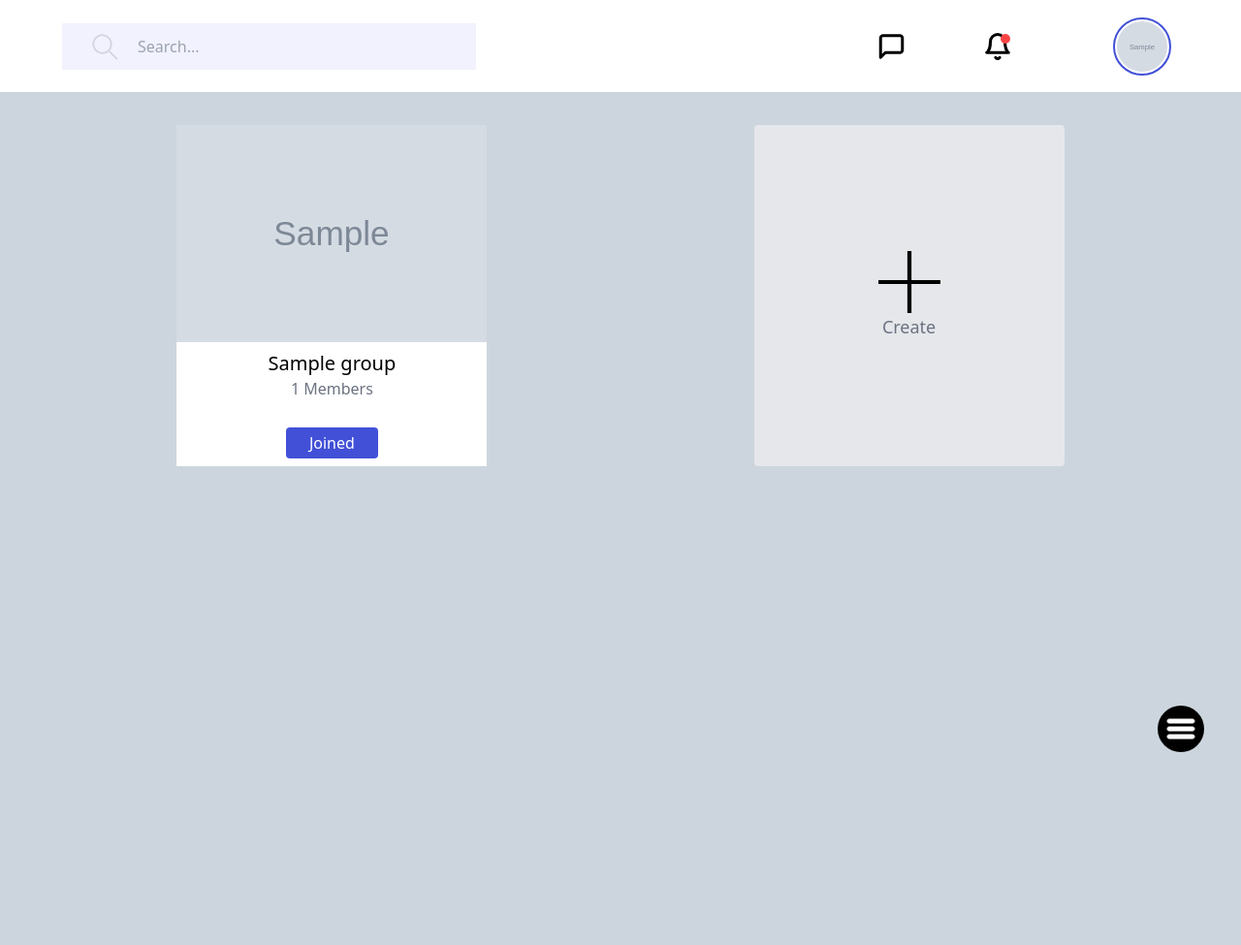
After one commit to arjundey01/AlumniPortal, a Django app: page /groups/ in a window 1280 px wide. The commit adds this page. Shown: the top 975 px of the page at 97% size. Run offline with Django 3.2, Linux system fonts and the light colour scheme; a user stored in the database is signed in; tables that the repository leaves empty hold one stand-in row (values such as "Sample post"); grey boxes marked "Sample" are stand-in pictures; parts of the project's set-up code (start-up, migrations or seed data) failed here and were passed over.

Commit message:
Add group related views
Add all groups page

```diff
--- a/alumniportal/urls.py
+++ b/alumniportal/urls.py
@@ -24,6 +24,7 @@ urlpatterns = [
     path('chat/',include('chat.urls')),
     path('post/', include('post.urls')),
     path('faq/', include('faq.urls')),
+    path('groups/', include('groups.urls')),
 ]
 if settings.DEBUG: #
    urlpatterns += static(settings.MEDIA_URL, document_root=settings.MEDIA_ROOT)
--- a/groups/models.py
+++ b/groups/models.py
@@ -1,9 +1,14 @@
 from django.db import models
-
+from users.models import Account
 # Create your models here.
 class Group(models.Model):
     title = models.CharField(max_length = 75)
     cover_image = models.ImageField(upload_to = 'images/groups', blank=True, null=True)
+    members = models.ManyToManyField(Account, related_name='groups')
 
     def __str__(self):
         return self.title
+
+    @property
+    def member_count(self):
+        return len(self.members.all())
--- /dev/null
+++ b/groups/static/scripts/groups.js
@@ -0,0 +1,42 @@
+$(document).ready(()=>{
+
+});
+
+$('.join-group').on('click',function(e){
+    const id = $(this).attr('data-id');
+    $.ajax({
+        type: 'POST',
+        url: `/groups/join-group/${id}/`,
+        success: (data)=>{
+            $(this).text('Joined');
+            $(this).off('click');
+            let ctr=$(`.member-count[data-id=${id}]`);
+            let val=parseInt(ctr.text().split(" ")[0]);
+            ctr.text(val+1 + " members");
+        }
+    })
+});
+
+$('.create-group').on('click',function(e){
+    $('#overlay').css('display','flex');
+    $('#create-group-form').css('display','flex');
+})
+
+$('#create-group-prev').on('click',function(e){
+    $('#create-group-img').trigger('click');
+})
+
+$('#create-group-img').on('change',function(e){
+    let img = $('#create-group-prev img');
+    img.removeClass(['h-16', 'w-16']);
+    img.addClass(['h-full', 'w-full']);
+    previewImage(this, img[0]);
+})
+
+var previewImage= function(inputImg, prevImg){
+    var reader = new FileReader();
+    reader.onload = function(e) {
+        $(prevImg).attr('src', e.target.result);
+    }
+    reader.readAsDataURL(inputImg.files[0]);
+}
--- /dev/null
+++ b/groups/templates/all_groups.html
@@ -0,0 +1,64 @@
+{% extends "base.html" %}
+
+{% block head%}
+    <title>Groups | Alumni Portal</title>
+    <style>
+        #right-pane{
+            display: none !important;
+        }
+        #content{
+            width: 100% !important;
+            padding-right: 3.5%;
+            padding-left: 3.5%;
+        }
+    </style>
+{% endblock%}
+
+{% block content %}
+    <div class="flex justify-around flex-wrap">
+        {% for group in groups%}
+        <div class="w-80 mt-6 rounded mx-2 flex-grow sm:flex-grow-0">
+            <img src="{{group.cover_image.url}}" alt="" class="w-full h-64 sm:h-56 object-cover">
+            <div class="flex flex-col items-center bg-white py-2">
+                <p class="text-xl font-medium text-center">{{group.title}}</p>
+                <p class="member-count text-md text-gray-500 text-center" data-id="{{group.id}}">{{group.member_count}} Members</p>
+                {% if user.account in group.members.all %}
+                <div class="text-md text-white bg-accent rounded py-1 px-6 mt-3 sm:mt-7" data-id="{{group.id}}">
+                    Joined
+                </div>
+                {% else %}
+                <div class="join-group text-md text-white bg-accent rounded py-1 px-6 mt-3 sm:mt-7 cursor-pointer hover:opacity-90" data-id="{{group.id}}">
+                    Join Group
+                </div>
+                {% endif %}
+            </div>
+        </div>
+        {% endfor %}
+        {% if user.is_staff %}
+        <div class="create-group cursor-pointer hover:opacity-90 w-80 mt-6 rounded mx-2 bg-gray-200 flex-grow sm:flex-grow-0 flex flex-col justify-center items-center self-strech" style="min-height: 352px;">
+            <img src="/static/img/add.svg" alt="" class="h-16 w-16 object-cover">
+            <p class="text-lg text-gray-500">Create</p>
+        </div>
+        {% endif %}
+    </div>
+{% endblock %}
+
+{% block overlay %}
+    <form action="/groups/create/" method="POST" enctype="multipart/form-data" id="create-group-form" class="bg-white rounded p-5 hidden w-full md:w-3/5 lg:w-2/5 h-screen md:h-auto flex-col" >
+        {% csrf_token %}
+        <p class="text-2xl font-medium"> Create a Group</p>
+        <div class="bg-gray-200 p-3 rounded mt-7">
+            <input type="text" name="title" placeholder="Title" class="bg-transparent">
+        </div>
+        <input type="file" name="cover_image" accept="image/png, image/jpeg" id="create-group-img" class="hidden">
+        <p class="mt-10 text-gray-500">Cover image:</p>
+        <div id="create-group-prev" class="bg-gray-200 rounded h-72 w-full flex flex-col cursor-pointer items-center justify-center mt-1">
+            <img src="/static/img/add.svg" alt="" class="h-16 w-16 object-cover" >
+        </div>
+        <input type="submit" value="Create" class="self-center bg-accent text-white py-2 px-10 rounded mt-7">
+    </form>
+{% endblock %}
+
+{% block scripts %}
+<script src="/static/scripts/groups.js"></script>
+{% endblock %}
--- /dev/null
+++ b/groups/urls.py
@@ -0,0 +1,15 @@
+from django.urls import path
+from . import views
+from django.views.decorators.csrf import csrf_exempt
+
+urlpatterns=[
+    path('', views.all_groups ,name='groups'),
+    path('create/', csrf_exempt(views.create_group) ,name='create'),
+    path('delete/<id>/', csrf_exempt(views.delete_group) ,name='delete'),
+    path('rename/<id>/', csrf_exempt(views.rename_group) ,name='rename'),
+    path('change-cover/<id>/', csrf_exempt(views.change_cover_group), name='change_cover'),
+    path('join-group/<id>/', csrf_exempt(views.join_group), name='join'),
+    path('leave-group/<id>/', csrf_exempt(views.leave_group), name='leave'),
+    path('get-members/<id>/', csrf_exempt(views.get_members), name='members'),
+
+]
--- a/groups/views.py
+++ b/groups/views.py
@@ -1,3 +1,101 @@
-from django.shortcuts import render
+import json
+from groups.forms import GroupForm
+from django.http.response import Http404, HttpResponse
+from django.shortcuts import get_object_or_404, redirect, render
+from django.contrib.auth.decorators import login_required
+from .models import Group
 
-# Create your views here.
+@login_required
+def all_groups(request):
+    groups=Group.objects.all()
+    return render(request, "all_groups.html", context={'groups':groups})
+
+def create_group(request):
+    if not request.user.is_authenticated:
+        return HttpResponse('Unauthorized', status=401)
+    if request.method == 'POST':
+        form = GroupForm(request.POST, request.FILES)
+        if form.is_valid():
+            form.save()
+            return redirect('groups')
+    return HttpResponse('Bad Request',status=400)
+
+def delete_group(request,id):
+    if not request.user.is_authenticated:
+        return HttpResponse('Unauthorized', status=401)
+    if request.method == 'POST':
+        group = get_object_or_404(Group, id= id)
+        group.delete()
+        return HttpResponse('Success',status=200)
+    return HttpResponse('Bad Request',status=400)
+
+def rename_group(request, id):
+    if not request.user.is_authenticated:
+        return HttpResponse('Unauthorized', status=401)
+    if request.method == 'POST':
+        if request.POST.get('title'):
+            group = get_object_or_404(Group, id= id)
+            group.title = request.POST.get('title')
+            group.save()
+            return HttpResponse('Success',status=200)
+    return HttpResponse('Bad Request',status=400)
+
+def change_cover_group(request, id):
+    if not request.user.is_authenticated:
+        return HttpResponse('Unauthorized', status=401)
+    if request.method == 'POST':
+        form = GroupForm(request.POST, request.FILES, instance=get_object_or_404(Group,id=id))
+        if form.is_valid():
+            form.save()
+            return HttpResponse('Success',status=200)
+    return HttpResponse('Bad Request',status=400)
+
+def join_group(request,id):
+    if request.user.is_authenticated:
+        if request.method == 'POST':
+            group = get_object_or_404(Group, id=id)
+            group.members.add(request.user.account)
+            return HttpResponse('Success',status=200)
+        else:
+            return HttpResponse('Bad Request',status=400)
+    return HttpResponse('Unauthorized', status=401)
+
+def leave_group(request,id):
+    if request.user.is_authenticated:
+        if request.method == 'POST':
+            group = get_object_or_404(Group, id=id)
+            group.members.remove(request.user.account)
+            return HttpResponse('Success',status=200)
+        else:
+            return HttpResponse('Bad Request',status=400)
+    return HttpResponse('Unauthorized', status=401)
+
+def get_members(request,id):
+    if request.user.is_authenticated:
+        if request.method == 'GET':
+            group = get_object_or_404(Group, id=id)
+            members={'alumni':[],'common':[],'other':[]}
+            for member in group.members.all():
+                m = {}
+                m['username']=member.user.username
+                m['profile_img']=member.profile_img_url
+                m['name']=member.name
+                if member.user.id == request.user.id:
+                    members['common'].append(m)
+                    continue
+                m['is_followed']=member in request.user.account.following.all()
+                if member.is_alumni:
+                    members['alumni'].append(m)
+                else:
+                    ctr=0
+                    for grp in request.user.account.groups.all():
+                        if member in grp.members.all() and grp.id!=group.id:
+                            ctr+=1
+                    if ctr:
+                        members['common'].append(m)
+                    else:
+                        members['other'].append(m)
+            return HttpResponse(json.dumps(members),status=200)
+        else:
+            return HttpResponse('Bad Request',status=400)
+    return HttpResponse('Unauthorized', status=401)
--- a/post/forms.py
+++ b/post/forms.py
@@ -5,7 +5,7 @@ from groups.models import Group
 
 class PostForm(forms.ModelForm):
     tags = forms.ModelMultipleChoiceField(queryset=Group.objects.all(), label='', required = False)
-    class Meta():
+    class Meta:
         model=Post
         fields=['content','tags']
         labels={'content':'','tags':''}
--- a/post/templates/comment.html
+++ b/post/templates/comment.html
@@ -29,6 +29,7 @@
 <script>
     var tmp=document.createElement('div');
     document.body.appendChild(tmp);
+    tmp.setAttribute('id','comment-resize-helper');
     let textarea = document.querySelector("#comment-form-input");
     $('#comment-form-input').on("input", function(e){
         tmp.setAttribute('style',`width:${this.clientWidth}px;`);
--- a/post/templates/feed.html
+++ b/post/templates/feed.html
@@ -1,4 +1,8 @@
 {% extends "base.html" %}
+
+{% block head%}
+    <title>Home | Alumni Portal</title>
+{% endblock%}
 
 {% block content %}
 <div class="post-faq-create rounded w-full bg-white py-3 sm:py-6 px-2 sm:px-10 shadow-lg my-5">
--- a/users/static/stylesheets/style-base.css
+++ b/users/static/stylesheets/style-base.css
@@ -11,7 +11,7 @@
 }
 
 #content-wrapper{
-    background: aliceblue;
+    background: rgb(204, 213, 221);
 }
 
 #right-pane{
@@ -166,3 +166,9 @@ div[placeholder]:empty::before {
 .bg-footer{
     background-color: #3D3A3A;
 }
+
+#comment-resize-helper{
+    position: absolute;
+    top: 0;
+    z-index: -1000000;
+}
--- a/users/templates/base.html
+++ b/users/templates/base.html
@@ -4,15 +4,15 @@
     <meta charset="UTF-8">
     <meta http-equiv="X-UA-Compatible" content="IE=edge">
     <meta name="viewport" content="width=device-width, initial-scale=1.0">
-    <title>Alumni Portal</title>
     <link rel="stylesheet" href="/static/stylesheets/style-reset.css">
     <link href="https://unpkg.com/tailwindcss@^2/dist/tailwind.min.css" rel="stylesheet">
     <link rel="stylesheet" href="/static/stylesheets/style-base.css">
     <script src="https://ajax.googleapis.com/ajax/libs/jquery/3.5.1/jquery.min.js"></script>
+    {% block head %}{% endblock %}
+
 
 </head>
 <body>
-
     <div class="sidebar bg-white h-full fixed top-0 duration-500 overflow-hidden">
         <div id="logo" class="flex flex-col items-center justify-center mt-3 mb-5">
             <img src="/static/img/alumni-portal-logo.svg" alt="" class="h-14">
@@ -54,7 +54,7 @@
                 </a>
             </li>
             <li class="{% if request.resolver_match.view_name == 'groups' %}tab-active{% endif %} mt-2">
-                <a href="" class="flex items-center justify-start">
+                <a href="/groups/" class="flex items-center justify-start">
                     <div class="tab-indicator h-16 w-0 mr-9 bg-accent rounded-tr-lg rounded-br-lg"></div>
                     <div class='tab-icon-wrapper flex items-center justify-center w-12 h-12'>
                         <svg width="28" height="24" viewBox="0 0 18 16" fill="none" xmlns="http://www.w3.org/2000/svg">
```
Also changed, not shown: groups/forms.py (added, +8 -0 lines), groups/migrations/0003_group_members.py (added), users/static/img/add.svg (added).
